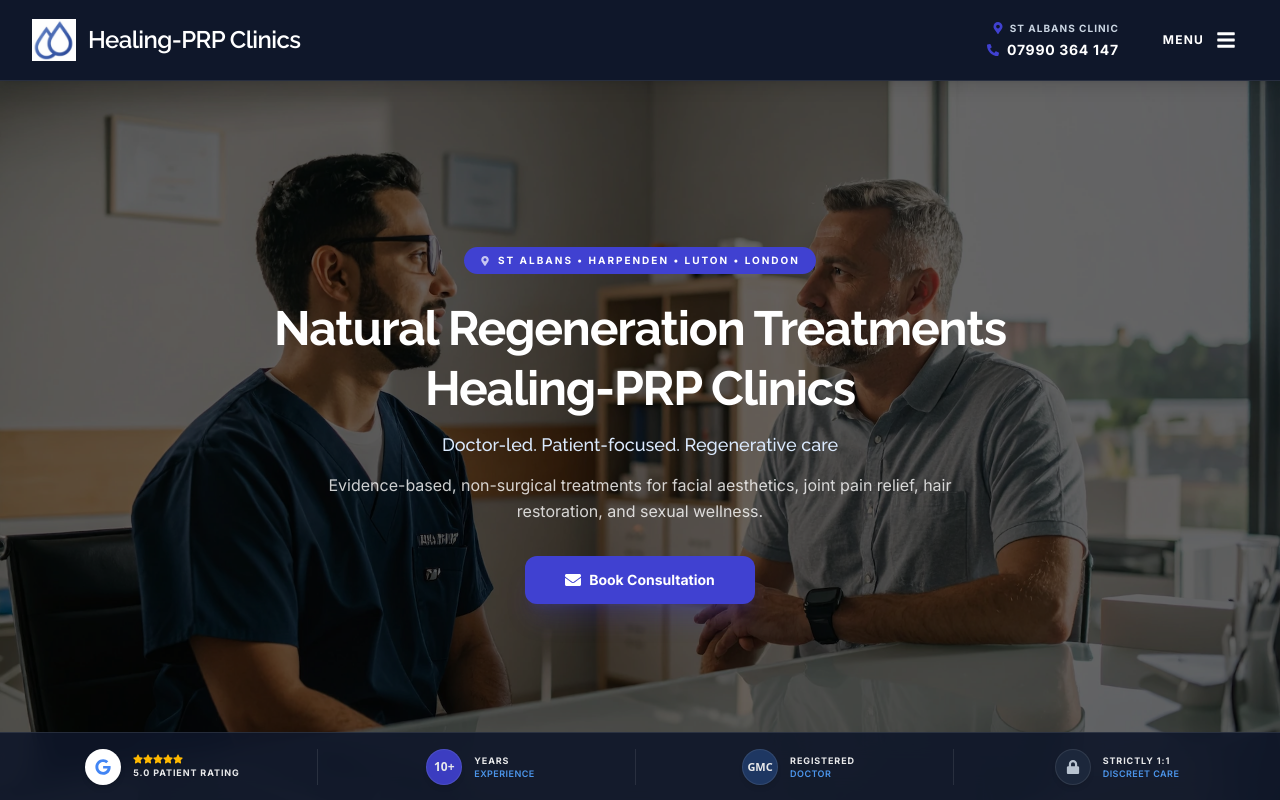
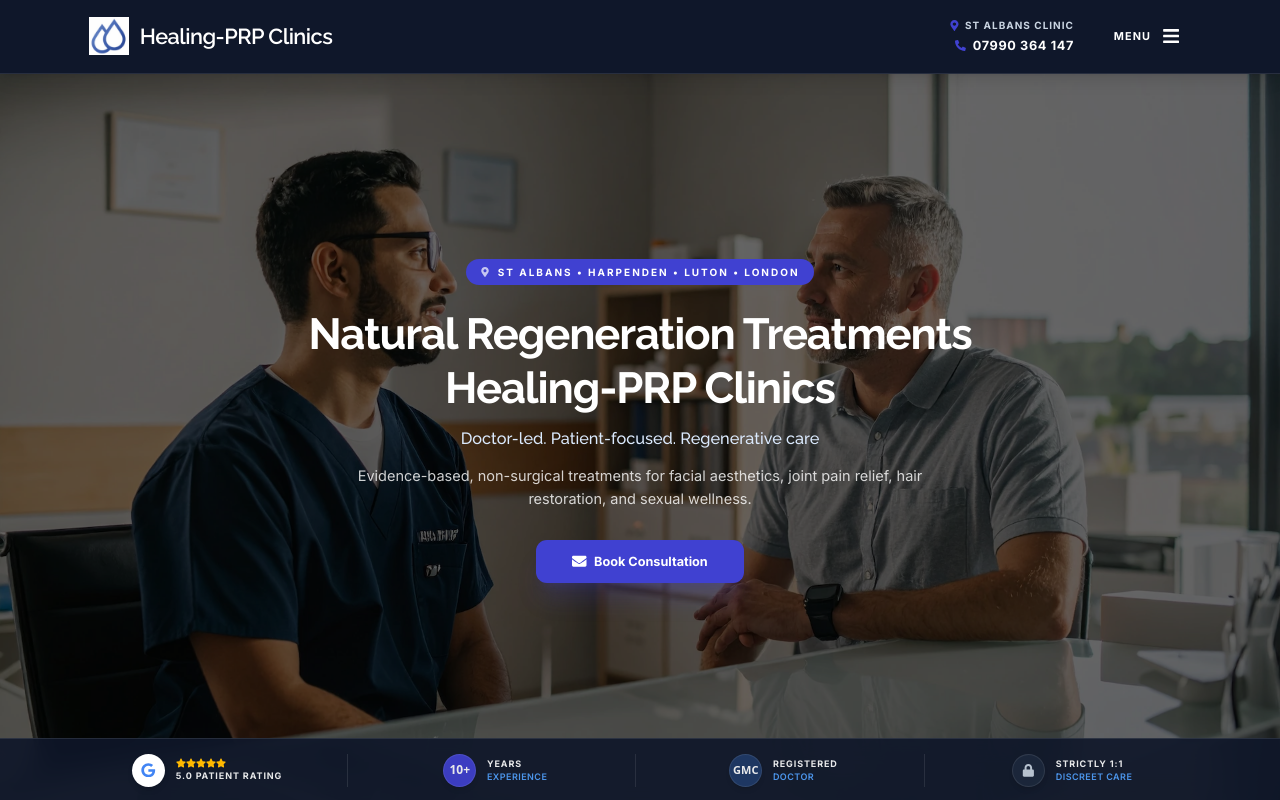
Before and after one commit to binithekid/Healing-PRP-Clinics-Preview, a Next.js app: page / in a window 1280 px wide. Shown: the top 800 px of the page. Built offline with nearby package versions, Linux system fonts and the light colour scheme.

Commit message:
Update globals.css

```diff
--- a/src/app/globals.css
+++ b/src/app/globals.css
@@ -35,6 +35,205 @@
    Intentionally left inactive to keep a single light theme. */
 
 /* Removed class-based dark mode */
+
+body {
+  background: var(--background);
+  color: var(--foreground);
+  font-family: var(--font-manrope), Arial, Helvetica, sans-serif;
+}
+
+/* --- THE "ZOOM OUT" TRICK --- */
+html {
+  scroll-behavior: smooth;
+  font-size: 16px; /* Keep mobile at 100% scale so it stays readable */
+}
+
+@media (min-width: 1024px) {
+  /* On laptops and standard desktops, scale everything down by ~10% */
+  html {
+    font-size: 14.5px;
+  }
+}
+
+@media (min-width: 1536px) {
+  /* On massive ultra-wide/4K monitors, restore standard size */
+  html {
+    font-size: 16px;
+  }
+}
+/* ---------------------------- */
+
+/* Custom animations for hero section */
+@keyframes float {
+  0%,
+  100% {
+    transform: translateY(0px) translateX(0px);
+  }
+  25% {
+    transform: translateY(-20px) translateX(10px);
+  }
+  50% {
+    transform: translateY(-10px) translateX(-5px);
+  }
+  75% {
+    transform: translateY(-30px) translateX(15px);
+  }
+}
+
+@keyframes float-reverse {
+  0%,
+  100% {
+    transform: translateY(0px) translateX(0px);
+  }
+  25% {
+    transform: translateY(20px) translateX(-10px);
+  }
+  50% {
+    transform: translateY(10px) translateX(5px);
+  }
+  75% {
+    transform: translateY(30px) translateX(-15px);
+  }
+}
+
+.animate-float {
+  animation: float 8s ease-in-out infinite;
+}
+
+.animate-float-reverse {
+  animation: float-reverse 10s ease-in-out infinite;
+}
+
+/* Background image fade animation */
+@keyframes imageFade {
+  0%,
+  20% {
+    opacity: 1;
+  }
+  25%,
+  45% {
+    opacity: 1;
+  }
+  50%,
+  70% {
+    opacity: 1;
+  }
+  75%,
+  95% {
+    opacity: 1;
+  }
+  100% {
+    opacity: 1;
+  }
+}
+
+@keyframes image1Fade {
+  0%,
+  70% {
+    opacity: 0;
+  }
+  75%,
+  95% {
+    opacity: 1;
+  }
+  100% {
+    opacity: 0;
+  }
+}
+
+@keyframes image2Fade {
+  0%,
+  20% {
+    opacity: 0;
+  }
+  25%,
+  45% {
+    opacity: 1;
+  }
+  50%,
+  100% {
+    opacity: 0;
+  }
+}
+
+@keyframes image3Fade {
+  0%,
+  20% {
+    opacity: 1;
+  }
+  25%,
+  95% {
+    opacity: 0;
+  }
+  100% {
+    opacity: 1;
+  }
+}
+
+@keyframes image4Fade {
+  0%,
+  45% {
+    opacity: 0;
+  }
+  50%,
+  70% {
+    opacity: 1;
+  }
+  75%,
+  100% {
+    opacity: 0;
+  }
+}
+
+@keyframes imageFadeIn {
+  0% {
+    opacity: 0;
+  }
+  100% {
+    opacity: 1;
+  }
+}
+
+@keyframes backgroundFadeIn {
+  0% {
+    opacity: 0;
+  }
+  100% {
+    opacity: 1;
+  }
+}
+
+.animate-image1-fade {
+  animation: image1Fade 16s ease-in-out infinite;
+}
+
+.animate-image2-fade {
+  animation: image2Fade 16s ease-in-out infinite;
+}
+
+.animate-image3-fade {
+  animation: image3Fade 16s ease-in-out infinite;
+}
+
+.animate-image4-fade {
+  animation: image4Fade 16s ease-in-out infinite;
+}
+
+.animate-image-fade-in {
+  animation: imageFadeIn 2s ease-in-out forwards;
+}
+
+/* Disable decorative animations on small screens */
+@media (max-width: 640px) {
+  .animate-image1-fade,
+  .animate-image2-fade,
+  .animate-image3-fade,
+  .animate-image4-fade,
+  .animate-float,
+  .animate-float-reverse {
+    animation: none !important;
+  }
+}/* Removed class-based dark mode */
 
 body {
   background: var(--background);
```
